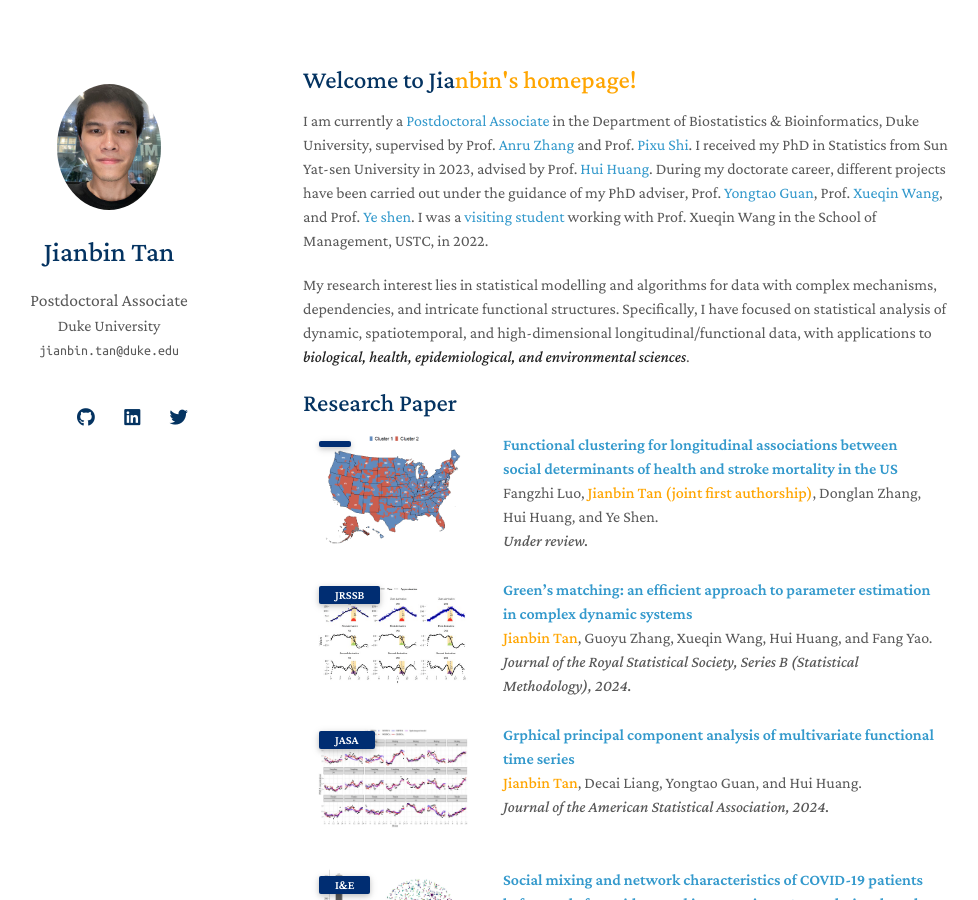
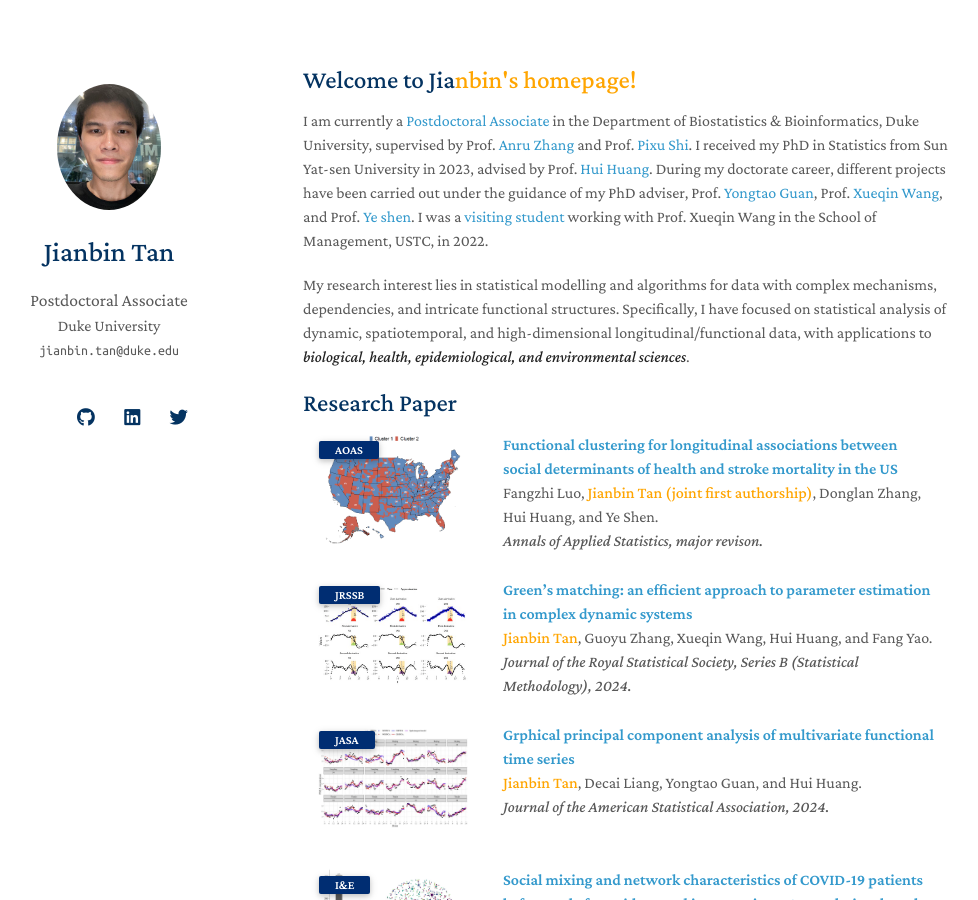
Before and after one commit to Tan-jianbin/Tan-jianbin.github.io, a Jekyll site: the page built from index.md, in a window 1280 px wide and 900 px high. Shown: the whole window, without its empty margins (167-1145 px from the left). Built offline with Jekyll 4.4.1, drawn with Linux system fonts in a browser that asks for light colours; nearby versions of some CDN libraries; a style sheet for code colours, icons or effects is not loaded; our own code applies the rules of GitHub Pages for plain Markdown files.

Commit message:
Update publications.md

```diff
--- a/_includes/publications.md
+++ b/_includes/publications.md
@@ -24,12 +24,12 @@
 
    <div class="col-sm-3 abbr" style="position: relative;padding-right: 15px;padding-left: 15px;max-width: 150px;max-height: 150px">
     <img src="assets/img/clusterres8.png" style="width: auto; height: auto">
-    <abbr class="badge"> </abbr>
+    <abbr class="badge"> AOAS</abbr>
   </div>
   <div class="col-sm-9" style="position: relative;padding-right: 15px;padding-left: 20px;">
     <div class="title"><a href=" ">Functional clustering for longitudinal associations between social determinants of health and stroke mortality in the US</a></div>
     <div class="author"> Fangzhi Luo, <strong><span style="color: orange;">Jianbin Tan (joint first authorship)</span></strong>, Donglan Zhang, Hui Huang, and Ye Shen.</div>
-    <div class="periodical"><em> Under review.</em></div>
+    <div class="periodical"><em> Annals of Applied Statistics, major revison.</em></div>
   </div>
 </div>
 </li>
```
